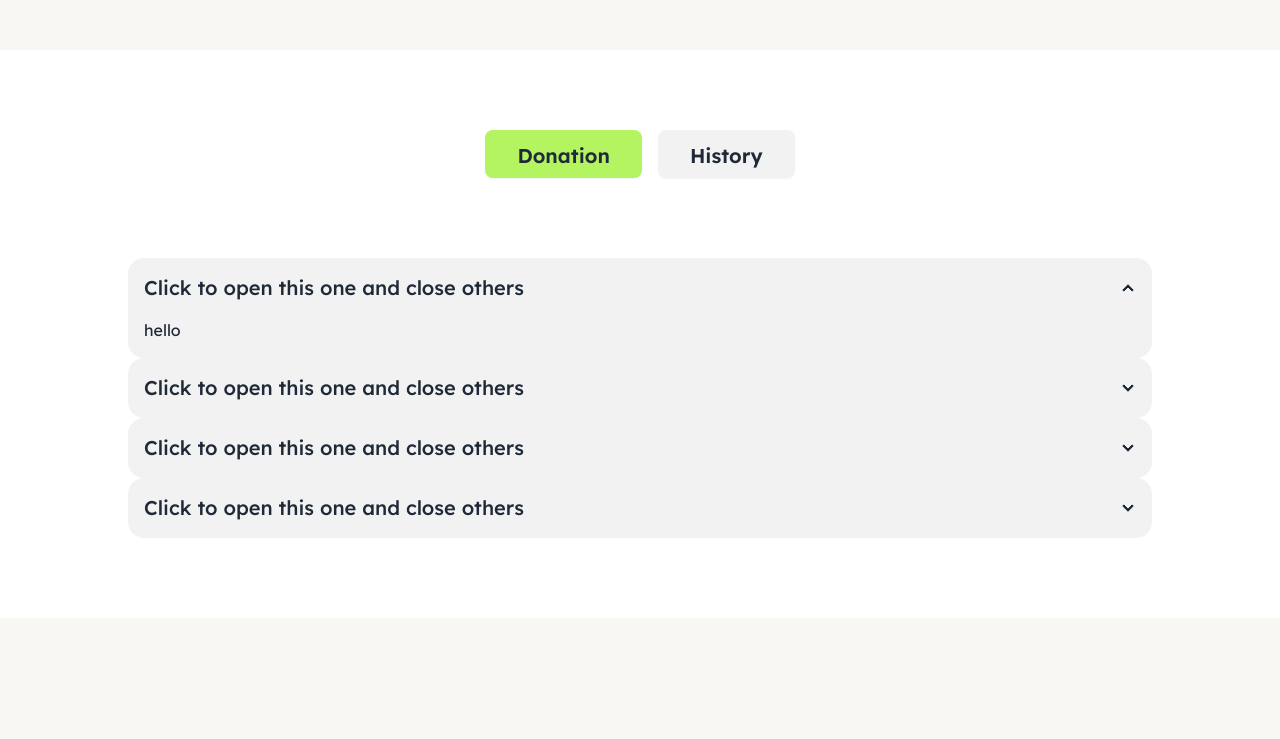
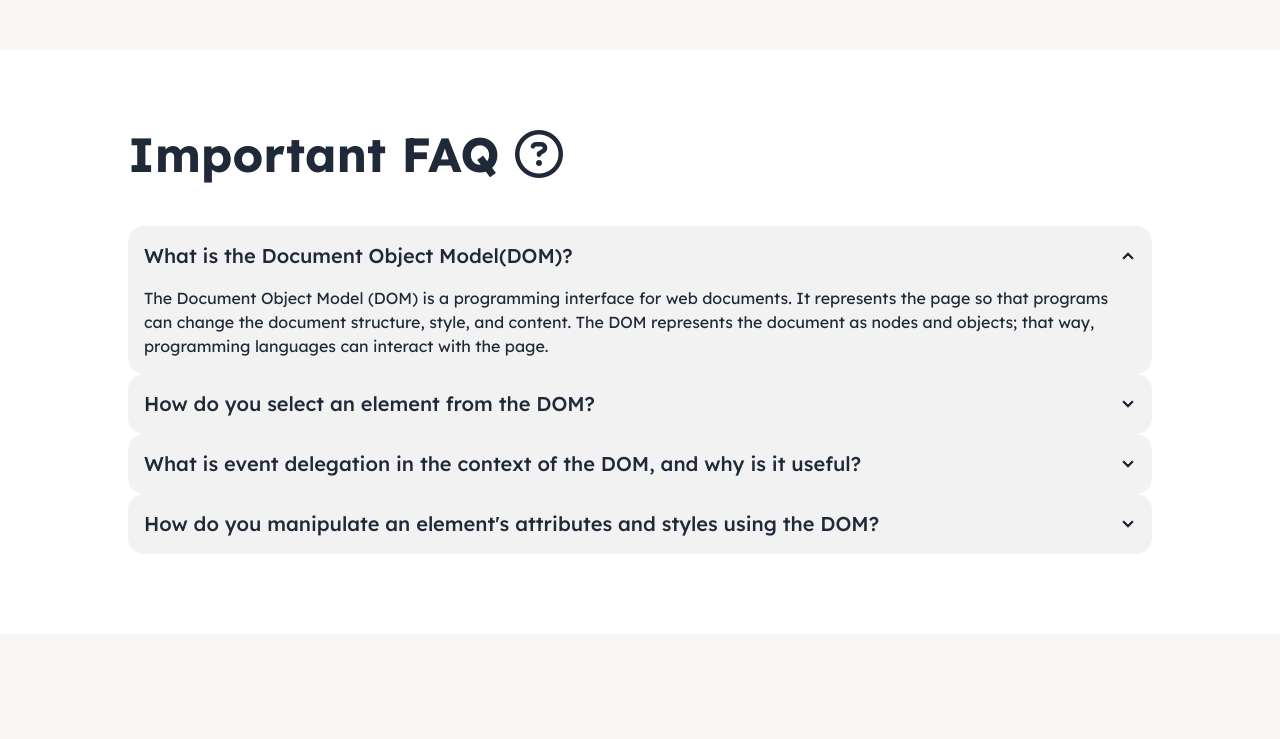
Before and after one commit to devTanvir21/assignment-5-donation, a plain HTML site: page blog.html in a window 1280 px wide. Shown: the part 103-842 px from the top of the page. Drawn offline with nearby package versions, Linux system fonts and the light colour scheme.

Commit message:
q&a/blog

```diff
--- a/blog.html
+++ b/blog.html
@@ -12,6 +12,8 @@
     <!-- daisyUI/cdn -->
     <link href="https://cdn.jsdelivr.net/npm/daisyui@4.12.10/dist/full.min.css" rel="stylesheet" type="text/css" />
     <script src="https://cdn.tailwindcss.com"></script>
+    <!-- font awesome -->
+    <script src="https://kit.fontawesome.com/43ba30917d.js" crossorigin="anonymous"></script>
     <!-- css for font -->
     <style>
         * {
@@ -43,39 +45,51 @@
                 </div>
             </div>
         </div>
-        <div class="mx-auto flex justify-center items-center gap-4 mt-20">
-            <button class="btn text-xl font-semibold px-8 py-3 bg-[#B4F461] border-none">Donation</button>
-            <button class="btn text-xl font-semibold px-8 py-3 border-none">History</button>
-        </div>
     </nav>
     <!-- Q&A section -->
-    <section class="accordion mx-auto max-w-5xl my-20">
+    <section class="mx-auto max-w-5xl my-20">
+        <h1 class="text-5xl font-bold text-left mb-12">Important FAQ <i class="fa-regular fa-circle-question"></i></h1>
+        <div class="accordion">
             <div class="collapse collapse-arrow bg-base-200">
                 <input type="radio" name="my-accordion-2" checked="checked" />
-            <div class="collapse-title text-xl font-medium">Click to open this one and close others</div>
+                <div class="collapse-title text-xl font-medium">What is the Document Object Model(DOM)?</div>
                 <div class="collapse-content">
-                <p>hello</p>
+                    <p>The Document Object Model (DOM) is a programming interface for web documents. It represents the
+                        page so that programs can change the document structure, style, and content. The DOM represents
+                        the document as nodes and objects; that way, programming languages can interact with the page.
+                    </p>
                 </div>
             </div>
             <div class="collapse collapse-arrow bg-base-200">
                 <input type="radio" name="my-accordion-2" />
-            <div class="collapse-title text-xl font-medium">Click to open this one and close others</div>
+                <div class="collapse-title text-xl font-medium">How do you select an element from the DOM?</div>
                 <div class="collapse-content">
-                <p>hello</p>
+                    <p>The getElementById() method of the Document interface returns an Element object representing the
+                        element whose id property matches the specified string. Since element IDs are required to be
+                        unique if specified, they're a useful way to get access to a specific element quickly.</p>
                 </div>
             </div>
             <div class="collapse collapse-arrow bg-base-200">
                 <input type="radio" name="my-accordion-2" />
-            <div class="collapse-title text-xl font-medium">Click to open this one and close others</div>
+                <div class="collapse-title text-xl font-medium">What is event delegation in the context of the DOM, and
+                    why is it useful?</div>
                 <div class="collapse-content">
-                <p>hello</p>
+                    <p>Delegation is the act of redirecting tasks and initiatives to other team members. You might
+                        delegate work to distribute responsibility more evenly, or because the task or initiative is
+                        more relevant to another team member's priorities, skills, or interests. Knowing when and how to
+                        delegate makes you a better manager.</p>
                 </div>
             </div>
             <div class="collapse collapse-arrow bg-base-200">
                 <input type="radio" name="my-accordion-2" />
-            <div class="collapse-title text-xl font-medium">Click to open this one and close others</div>
+                <div class="collapse-title text-xl font-medium">How do you manipulate an element's attributes and styles
+                    using the DOM?</div>
                 <div class="collapse-content">
-                <p>hello</p>
+                    <p>Changing an element's style (CSS) attributes is one of the ways in which the DOM can be used. For
+                        example, in the code below, the onfocus event handler method is used to change the input
+                        element's style when the user clicks inside it. When this event occurs, the element's background
+                        color will change to purple.</p>
+                </div>
             </div>
         </div>
     </section>
```
Lines whose indentation alone changed are shown as unchanged.
